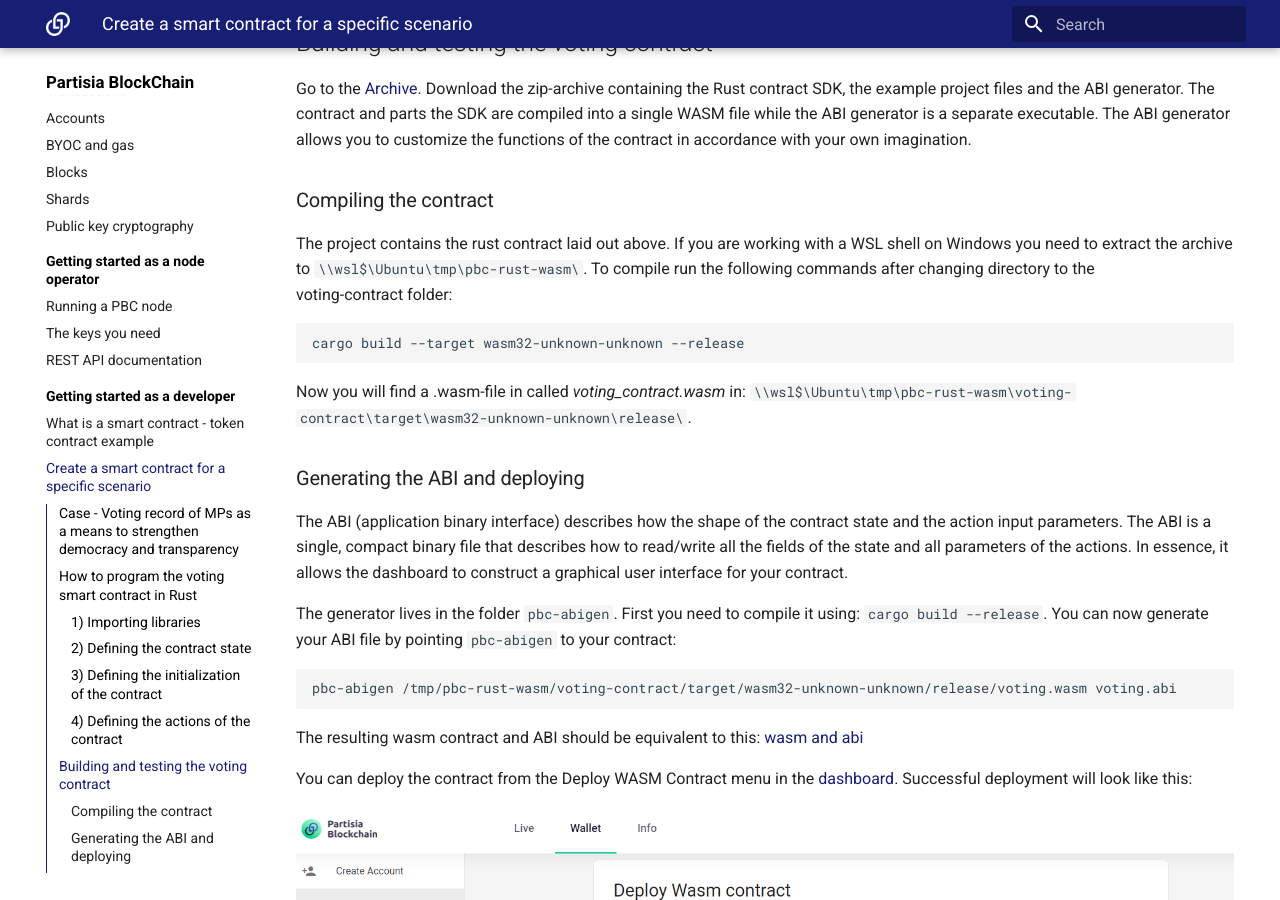
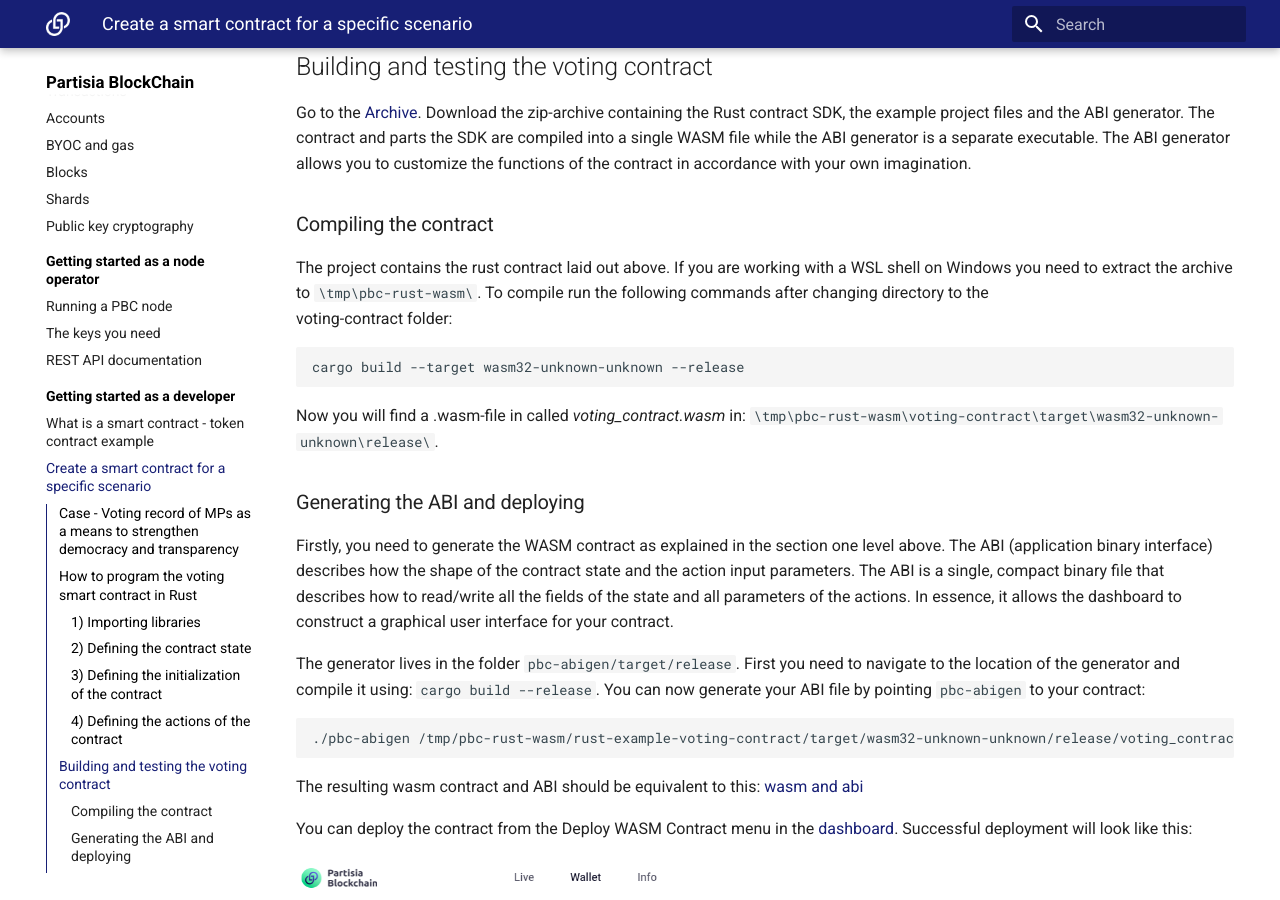
Before and after one commit to 0xSero/partisia-docs, an MkDocs documentation site: the page built from docs/voting-contract.md, in a window 1280 px wide and 900 px high, scrolled down 3602 px. Built offline with MkDocs 1.6.1 and Material for MkDocs 9.7.7, drawn with Linux system fonts in a browser that asks for light colours; a script that is not in the unit is left out; some of the changed text lies outside the part shown.

Commit message:
Correct paths and commands for using ABI generator

`````diff
--- a/docs/voting-contract.md
+++ b/docs/voting-contract.md
@@ -1,4 +1,4 @@
-# Create a smart contract for a specific scenario e.g. transparency in parliament
+ # Create a smart contract for a specific scenario e.g. transparency in parliament
 
 ## Case - Voting record of MPs as a means to strengthen democracy and transparency
 
@@ -176,7 +176,7 @@
 ### Compiling the contract
 
 The project contains the rust contract laid out above. If you are working with a WSL shell on Windows
-you need to extract the archive to `\\wsl$\Ubuntu\tmp\pbc-rust-wasm\`. To compile run the following
+you need to extract the archive to `\tmp\pbc-rust-wasm\`. To compile run the following
 commands after changing directory to the
 voting-contract folder:
 
@@ -185,16 +185,16 @@
 ````
 
 Now you will find a .wasm-file in called *voting_contract.wasm* in:
-`\\wsl$\Ubuntu\tmp\pbc-rust-wasm\voting-contract\target\wasm32-unknown-unknown\release\`.
+`\tmp\pbc-rust-wasm\voting-contract\target\wasm32-unknown-unknown\release\`.
 
 ### Generating the ABI and deploying
 
-The ABI (application binary interface) describes how the shape of the contract state and the action input parameters. The ABI is a single, compact binary file that describes how to read/write all the fields of the state and all parameters of the actions. In essence, it allows the dashboard to construct a graphical user interface for your contract.
+Firstly, you need to generate the WASM contract as explained in the section one level above. The ABI (application binary interface) describes how the shape of the contract state and the action input parameters. The ABI is a single, compact binary file that describes how to read/write all the fields of the state and all parameters of the actions. In essence, it allows the dashboard to construct a graphical user interface for your contract.
 
-The generator lives in the folder `pbc-abigen`. First you need to compile it using: `cargo build --release`. You can now generate your ABI file by pointing `pbc-abigen` to your contract:
+The generator lives in the folder `pbc-abigen/target/release`. First you need to navigate to the location of the generator and compile it using: `cargo build --release`. You can now generate your ABI file by pointing `pbc-abigen` to your contract:
 
 ````bash
-pbc-abigen /tmp/pbc-rust-wasm/voting-contract/target/wasm32-unknown-unknown/release/voting.wasm voting.abi
+./pbc-abigen /tmp/pbc-rust-wasm/rust-example-voting-contract/target/wasm32-unknown-unknown/release/voting_contract.wasm voting.abi
 ````
 
 The resulting wasm contract and ABI should be equivalent to this: [wasm and abi](WASMandABI.zip)
`````
